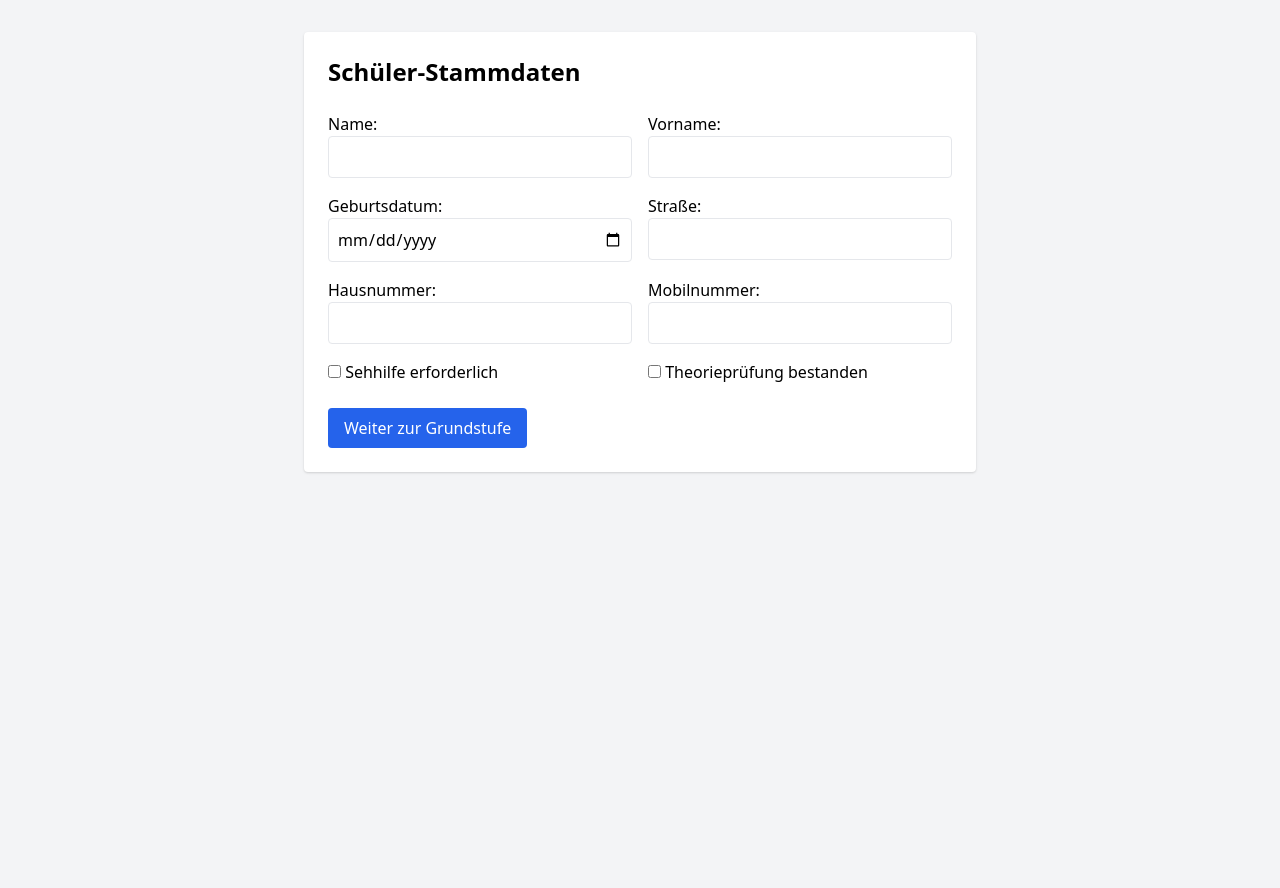
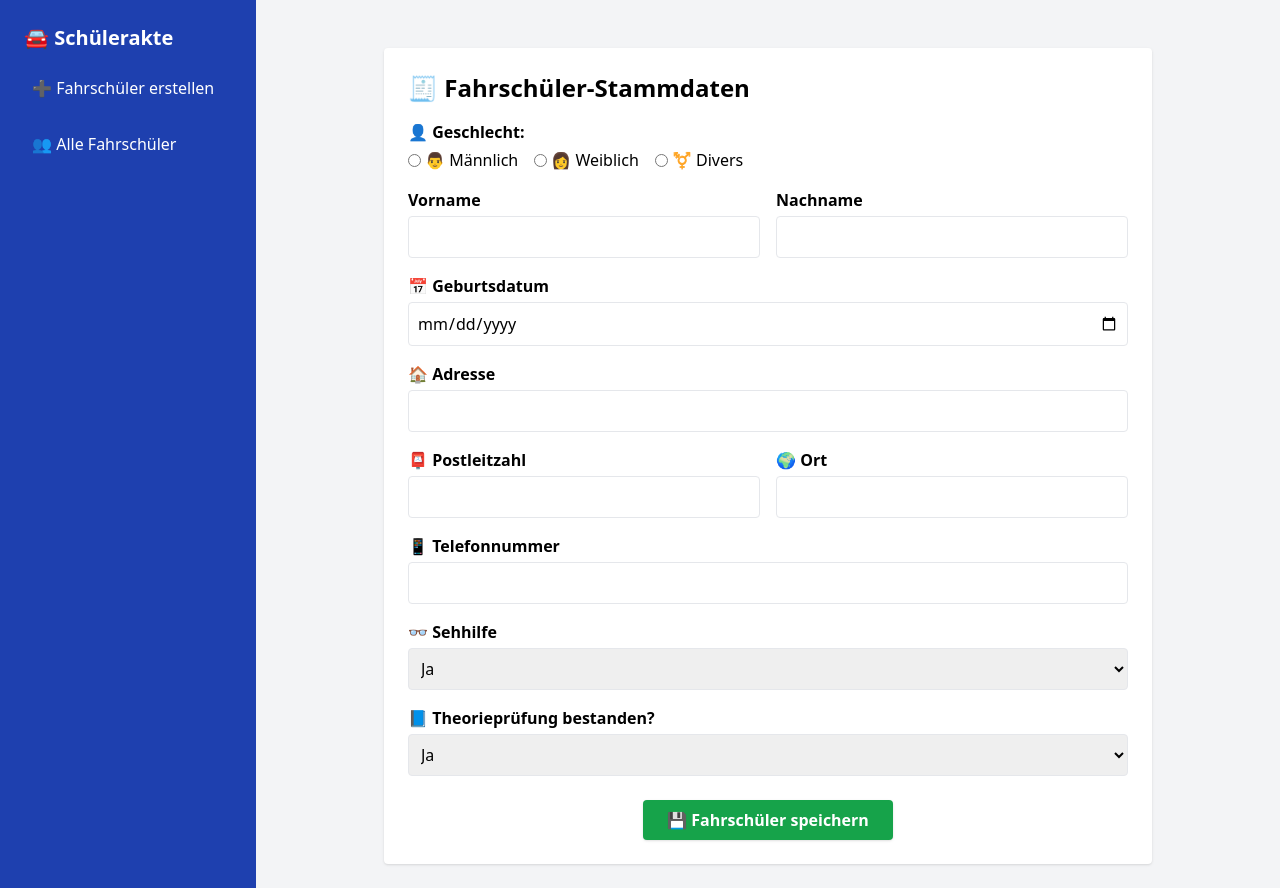
Before and after one commit to eyfahrlehrer/schuelerakte, a Flask app: page /stammdaten in a window 1280 px wide. Run offline with Flask 3, Linux system fonts and the light colour scheme; the visitor is signed in with stand-in values (Sample User, id 1); some libraries are stand-ins or nearby versions.

Commit message:
Update stammdaten.html

```diff
--- a/templates/stammdaten.html
+++ b/templates/stammdaten.html
@@ -1,53 +1,111 @@
-<!DOCTYPE html>
-<html lang="de">
-<head>
-  <meta charset="UTF-8">
-  <title>Schüler-Stammdaten</title>
-  <link href="https://cdn.jsdelivr.net/npm/tailwindcss@2.2.19/dist/tailwind.min.css" rel="stylesheet">
-</head>
-<body class="bg-gray-100 p-8">
-  <div class="max-w-2xl mx-auto bg-white p-6 rounded shadow">
-    <h1 class="text-2xl font-bold mb-6">Schüler-Stammdaten</h1>
+{% extends "base.html" %}
+{% block title %}Fahrschüler erstellen{% endblock %}
 
-    <form method="POST" action="/grundstufe">
-      <div class="grid grid-cols-1 md:grid-cols-2 gap-4">
-        <label>Name:
-          <input type="text" name="name" class="w-full border p-2 rounded" required>
+{% block content %}
+<div class="max-w-3xl mx-auto bg-white p-6 rounded shadow mt-6">
+  <h1 class="text-2xl font-bold mb-4">🧾 Fahrschüler-Stammdaten</h1>
+  <form method="POST">
+
+    <!-- Geschlecht -->
+    <div class="mb-4">
+      <label class="block font-semibold mb-1">👤 Geschlecht:</label>
+      <div class="flex gap-4">
+        <label class="flex items-center gap-1">
+          <input type="radio" name="geschlecht" value="männlich"> 👨 Männlich
         </label>
-
-        <label>Vorname:
-          <input type="text" name="vorname" class="w-full border p-2 rounded" required>
+        <label class="flex items-center gap-1">
+          <input type="radio" name="geschlecht" value="weiblich"> 👩 Weiblich
         </label>
-
-        <label>Geburtsdatum:
-          <input type="date" name="geburtsdatum" class="w-full border p-2 rounded" required>
-        </label>
-
-        <label>Straße:
-          <input type="text" name="strasse" class="w-full border p-2 rounded">
-        </label>
-
-        <label>Hausnummer:
-          <input type="text" name="hausnummer" class="w-full border p-2 rounded">
-        </label>
-
-        <label>Mobilnummer:
-          <input type="tel" name="mobil" class="w-full border p-2 rounded">
-        </label>
-
-        <label>
-          <input type="checkbox" name="sehhilfe"> Sehhilfe erforderlich
-        </label>
-
-        <label>
-          <input type="checkbox" name="theorie_bestaanden"> Theorieprüfung bestanden
+        <label class="flex items-center gap-1">
+          <input type="radio" name="geschlecht" value="divers"> ⚧️ Divers
         </label>
       </div>
+    </div>
 
-      <div class="mt-6">
-        <button type="submit" class="bg-blue-600 text-white px-4 py-2 rounded">Weiter zur Grundstufe</button>
+    <!-- Vorname / Nachname -->
+    <div class="grid grid-cols-1 md:grid-cols-2 gap-4 mb-4">
+      <div>
+        <label class="block font-semibold mb-1">Vorname</label>
+        <input type="text" name="vorname" class="w-full border rounded p-2" required>
       </div>
-    </form>
-  </div>
-</body>
-</html>
+      <div>
+        <label class="block font-semibold mb-1">Nachname</label>
+        <input type="text" name="nachname" class="w-full border rounded p-2" required>
+      </div>
+    </div>
+
+    <!-- Geburtsdatum -->
+    <div class="mb-4">
+      <label class="block font-semibold mb-1">📅 Geburtsdatum</label>
+      <input type="date" name="geburtsdatum" class="w-full border rounded p-2">
+    </div>
+
+    <!-- Adresse -->
+    <div class="mb-4">
+      <label class="block font-semibold mb-1">🏠 Adresse</label>
+      <input type="text" name="adresse" class="w-full border rounded p-2">
+    </div>
+
+    <!-- PLZ und Ort -->
+    <div class="grid grid-cols-1 md:grid-cols-2 gap-4 mb-4">
+      <div>
+        <label class="block font-semibold mb-1">📮 Postleitzahl</label>
+        <input type="text" name="plz" id="plz" class="w-full border rounded p-2" required>
+      </div>
+      <div>
+        <label class="block font-semibold mb-1">🌍 Ort</label>
+        <input type="text" name="ort" id="ort" class="w-full border rounded p-2" required>
+      </div>
+    </div>
+
+    <!-- Telefonnummer -->
+    <div class="mb-4">
+      <label class="block font-semibold mb-1">📱 Telefonnummer</label>
+      <input type="tel" name="telefonnummer" class="w-full border rounded p-2">
+    </div>
+
+    <!-- Sehhilfe -->
+    <div class="mb-4">
+      <label class="block font-semibold mb-1">👓 Sehhilfe</label>
+      <select name="sehhilfe" class="w-full border rounded p-2">
+        <option value="ja">Ja</option>
+        <option value="nein">Nein</option>
+      </select>
+    </div>
+
+    <!-- Theorieprüfung -->
+    <div class="mb-6">
+      <label class="block font-semibold mb-1">📘 Theorieprüfung bestanden?</label>
+      <select name="theorie" class="w-full border rounded p-2">
+        <option value="ja">Ja</option>
+        <option value="nein">Nein</option>
+      </select>
+    </div>
+
+    <!-- Nur Speichern-Button -->
+    <div class="flex justify-center">
+      <button type="submit" class="bg-green-600 hover:bg-green-700 text-white font-semibold py-2 px-6 rounded shadow">
+        💾 Fahrschüler speichern
+      </button>
+    </div>
+
+  </form>
+</div>
+
+<!-- Ort per PLZ automatisch ausfüllen -->
+<script>
+document.getElementById('plz').addEventListener('input', async function () {
+  const plz = this.value;
+  if (plz.length === 5) {
+    try {
+      const res = await fetch(`https://api.zippopotam.us/de/${plz}`);
+      if (!res.ok) throw new Error();
+      const data = await res.json();
+      document.getElementById('ort').value = data.places[0]['place name'];
+    } catch (e) {
+      document.getElementById('ort').value = '';
+    }
+  }
+});
+</script>
+{% endblock %}
```
